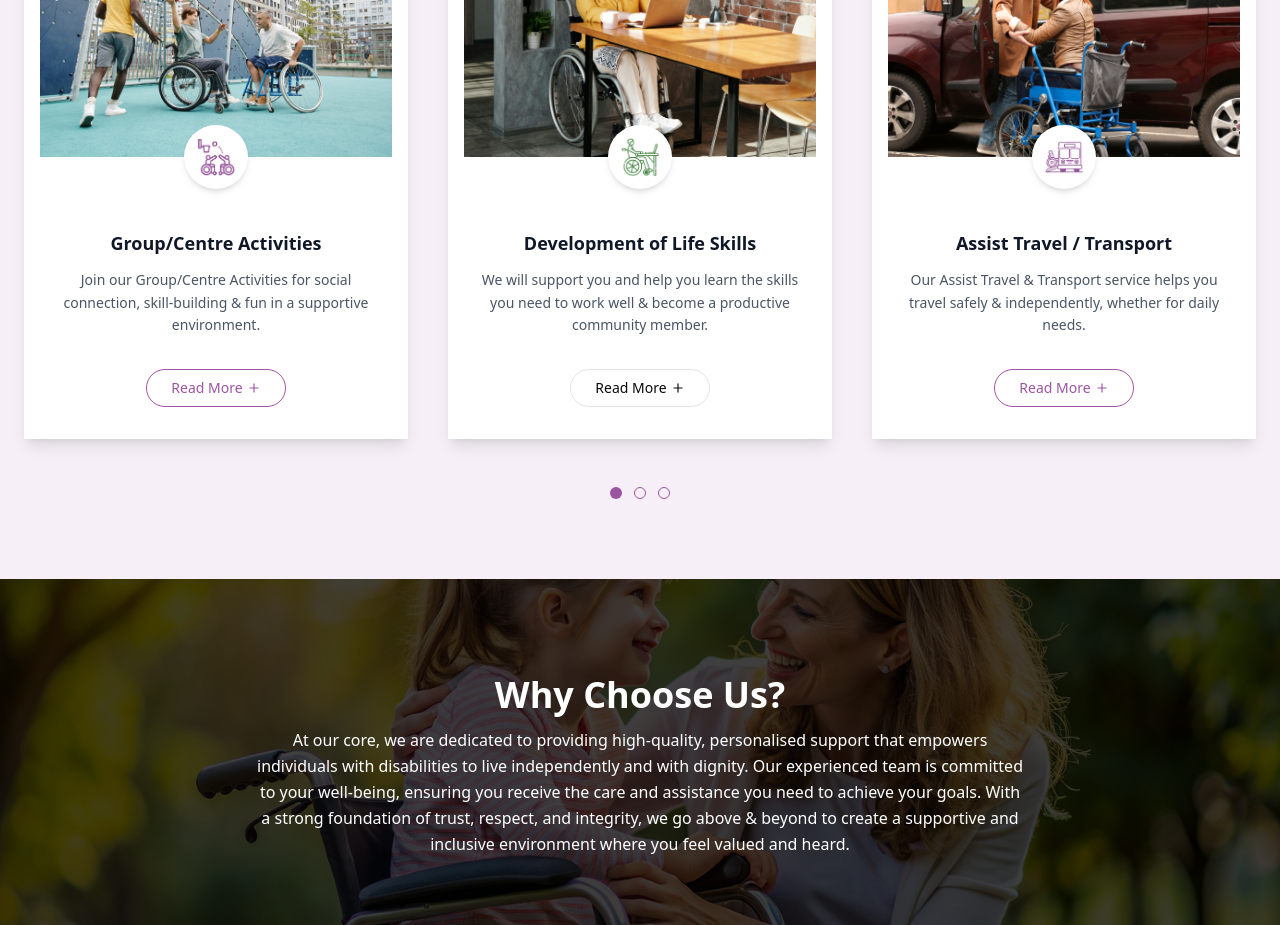
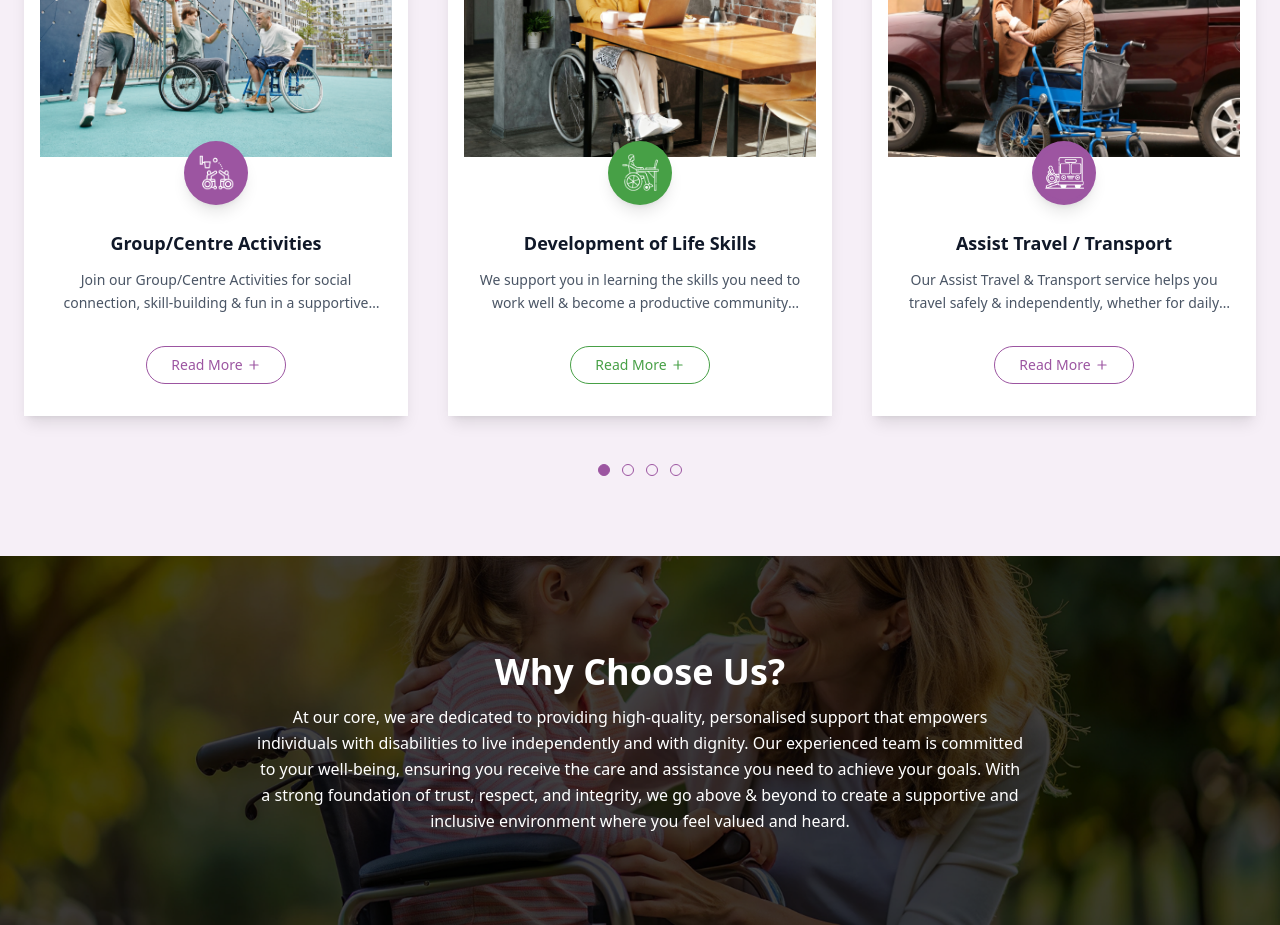
Before and after one commit to jewel-rana-ausasia/ability-care, a Next.js app: page /home3 in a window 1280 px wide. Shown: the part 1200-2125 px from the top of the page. Built offline with nearby package versions, Linux system fonts and the light colour scheme.

Commit message:
Update Home3 our service section dynamic

```diff
--- a/components/home-3/ServiceSection-3.tsx
+++ b/components/home-3/ServiceSection-3.tsx
@@ -1,11 +1,27 @@
 "use client";
 
 import Image from "next/image";
-import { FC } from "react";
+import { FC, useMemo, useState } from "react";
 import { Plus } from "lucide-react";
 import { motion } from "framer-motion";
+import { servicesData } from "@/lib/services-data";
+import Link from "next/link";
+import { Button } from "../ui/button";
 
 const ServicesSection3: FC = () => {
+  const [currentPage, setCurrentPage] = useState(1);
+
+  const cardsPerPage = 3;
+  const totalPages = Math.ceil(servicesData.length / cardsPerPage);
+
+  const paginatedServices = useMemo(() => {
+    const start = (currentPage - 1) * cardsPerPage;
+    return servicesData.slice(start, start + cardsPerPage);
+  }, [currentPage]);
+
+  const handlePageChange = (page: number) => {
+    setCurrentPage(page);
+  };
   // Card container animation with staggered children
   const cardContainer = {
     hidden: {},
@@ -20,53 +36,42 @@ const ServicesSection3: FC = () => {
   // Individual card fade-up
   const cardVariants = {
     hidden: { opacity: 0, y: 40 },
-    visible: { opacity: 1, y: 0, transition: { duration: 0.8, ease: "easeInOut" as const } },
+    visible: {
+      opacity: 1,
+      y: 0,
+      transition: { duration: 0.8, ease: "easeInOut" as const },
+    },
   };
 
   // Icon animation
   const iconVariants = {
     hidden: { scale: 0, opacity: 0 },
-    visible: { scale: 1, opacity: 1, transition: { duration: 0.6, ease: "easeInOut" as const } },
+    visible: {
+      scale: 1,
+      opacity: 1,
+      transition: { duration: 0.6, ease: "easeInOut" as const },
+    },
   };
 
   // Text animation
   const textVariants = {
     hidden: { opacity: 0, y: 20 },
-    visible: { opacity: 1, y: 0, transition: { duration: 0.6, ease: "easeInOut" as const } },
+    visible: {
+      opacity: 1,
+      y: 0,
+      transition: { duration: 0.6, ease: "easeInOut" as const },
+    },
   };
 
   // Button animation
   const buttonVariants = {
     hidden: { scale: 0.9, opacity: 0 },
-    visible: { scale: 1, opacity: 1, transition: { duration: 0.5, ease: "easeInOut" as const } },
+    visible: {
+      scale: 1,
+      opacity: 1,
+      transition: { duration: 0.5, ease: "easeInOut" as const },
+    },
   };
-
-  const services = [
-    {
-      image: "/service1.png",
-      icon: "/home-icon1.png",
-      title: "Group/Centre Activities",
-      description:
-        "Join our Group/Centre Activities for social connection, skill-building & fun in a supportive environment.",
-      buttonColor: "#9C55A1",
-    },
-    {
-      image: "/service-2.png",
-      icon: "/home-icon2.png",
-      title: "Development of Life Skills",
-      description:
-        "We will support you and help you learn the skills you need to work well & become a productive community member.",
-      buttonColor: "#47A046",
-    },
-    {
-      image: "/service3.png",
-      icon: "/home-icon3.png",
-      title: "Assist Travel / Transport",
-      description:
-        "Our Assist Travel & Transport service helps you travel safely & independently, whether for daily needs.",
-      buttonColor: "#9C55A1",
-    },
-  ];
 
   return (
     <section className="relative -mt-32 bg-[#F6EFF7] py-20 px-6">
@@ -88,7 +93,7 @@ const ServicesSection3: FC = () => {
         whileInView="visible"
         viewport={{ once: true, amount: 0.3 }}
       >
-        {services.map((service, index) => (
+        {paginatedServices.map((service, index) => (
           <motion.div
             key={index}
             className="bg-white shadow-lg overflow-hidden flex flex-col hover:shadow-xl transition-all duration-300"
@@ -106,12 +111,19 @@ const ServicesSection3: FC = () => {
                 />
 
                 {/* Icon */}
-                <motion.div
-                  className="absolute left-1/2 -bottom-4 transform -translate-x-1/2 bg-white w-16 h-16 rounded-full flex items-center justify-center shadow-md"
-                  variants={iconVariants}
+                <div
+                  className="absolute -bottom-8 left-1/2 -translate-x-1/2 w-16 h-16 rounded-full flex items-center justify-center shadow-lg"
+                  style={{ backgroundColor: service.color }}
                 >
-                  <Image src={service.icon} alt={`${service.title} icon`} width={40} height={40} />
-                </motion.div>
+                  {service.icon ? (
+                    <Image
+                      src={service.icon}
+                      alt="Service Icon"
+                      width={55}
+                      height={55}
+                    />
+                  ) : null}
+                </div>
               </div>
             </div>
 
@@ -124,29 +136,64 @@ const ServicesSection3: FC = () => {
                 >
                   {service.title}
                 </motion.h3>
-                <motion.p className="text-gray-600 text-sm leading-relaxed" variants={textVariants}>
+                <motion.p
+                  className="text-gray-600 text-sm leading-relaxed line-clamp-2"
+                  variants={textVariants}
+                >
                   {service.description}
                 </motion.p>
               </motion.div>
 
               {/* Button */}
-              <motion.div variants={buttonVariants} whileHover={{ scale: 1.05 }} className="mt-8">
-                <button
-                  className={`mx-auto flex justify-center items-center gap-1 text-[${service.buttonColor}] border border-[${service.buttonColor}] px-6 py-2 rounded-full text-sm font-medium hover:bg-[${service.buttonColor}] hover:text-white transition-colors duration-300`}
+              <motion.div
+                variants={buttonVariants}
+                whileHover={{ scale: 1.05 }}
+                className="flex justify-center mt-8"
+              >
+                <Link
+                  href={`/home3/our-services/${service.slug}`}
+                  style={{
+                    color: service.color,
+                    borderColor: service.color,
+                    display: "flex",
+                    justifyContent: "center",
+                    alignItems: "center",
+                    gap: "0.25rem",
+                  }}
+                  onMouseEnter={(e) => {
+                    (e.currentTarget as HTMLElement).style.backgroundColor =
+                      service.color;
+                    (e.currentTarget as HTMLElement).style.color = "#fff";
+                  }}
+                  onMouseLeave={(e) => {
+                    (e.currentTarget as HTMLElement).style.backgroundColor =
+                      "transparent";
+                    (e.currentTarget as HTMLElement).style.color =
+                      service.color;
+                  }}
+                  className="mx-auto border px-6 py-2 rounded-full text-sm font-medium transition-colors duration-300"
                 >
                   Read More <Plus size={14} />
-                </button>
+                </Link>
               </motion.div>
             </div>
           </motion.div>
         ))}
       </motion.div>
 
-      {/* Dots */}
+      {/* Pagination Dots */}
       <div className="flex justify-center mt-12 gap-3">
-        <span className="w-3 h-3 rounded-full bg-[#9C55A1]"></span>
-        <span className="w-3 h-3 rounded-full border border-[#9C55A1]"></span>
-        <span className="w-3 h-3 rounded-full border border-[#9C55A1]"></span>
+        {Array.from({ length: totalPages }).map((_, i) => (
+          <motion.button
+            key={i}
+            onClick={() => handlePageChange(i + 1)}
+            className={`w-3 h-3 rounded-full border border-[#9C55A1] ${
+              currentPage === i + 1 ? "bg-[#9C55A1]" : "bg-transparent"
+            }`}
+            whileHover={{ scale: 1.2 }}
+            transition={{ duration: 0.2 }}
+          />
+        ))}
       </div>
     </section>
   );
```
